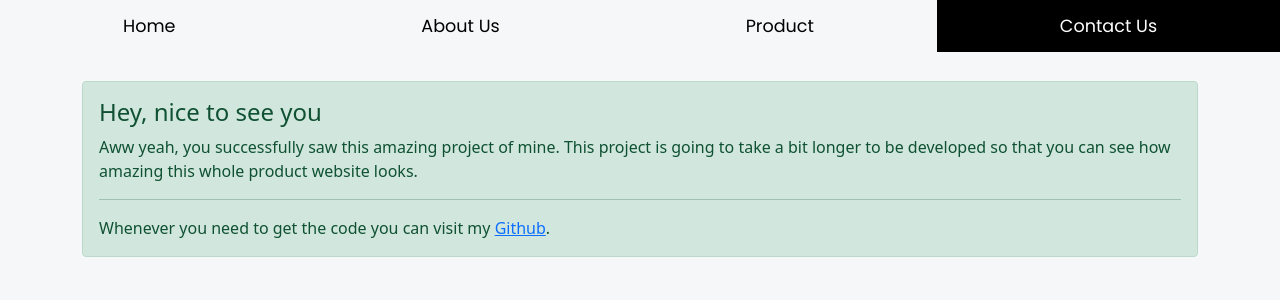
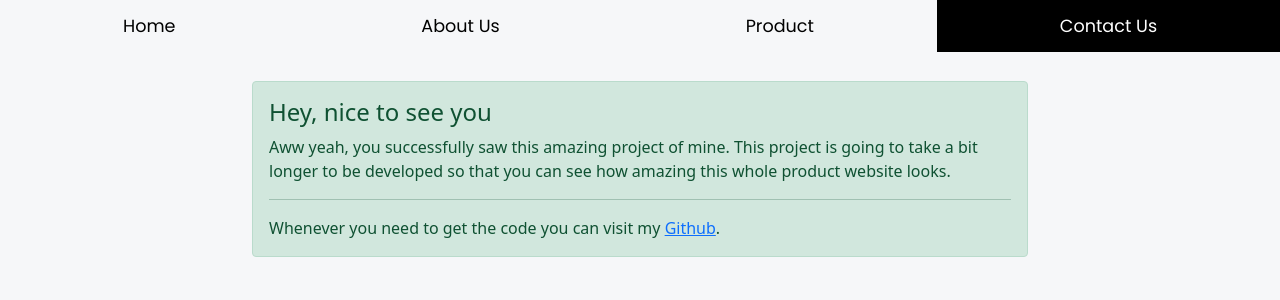
Before and after one commit to Somanyu/multipage-navigation, a React (Create React App) app: page / in a window 1280 px wide. Both pictures are taken after a click on the tab "Contact Us". Shown: the top 300 px of the page. Built offline with nearby package versions, Linux system fonts and the light colour scheme.

Commit message:
Contact.js (coming soon)

```diff
--- a/src/Contact.js
+++ b/src/Contact.js
@@ -9,7 +9,7 @@ class Contact extends Component {
     render() {
         return (
             <div id="home">
-                <Container>
+                <Container style={{width:"50rem"}}>
                     <Alert variant="success">
                         <Alert.Heading>Hey, nice to see you</Alert.Heading>
                         <p>
```
